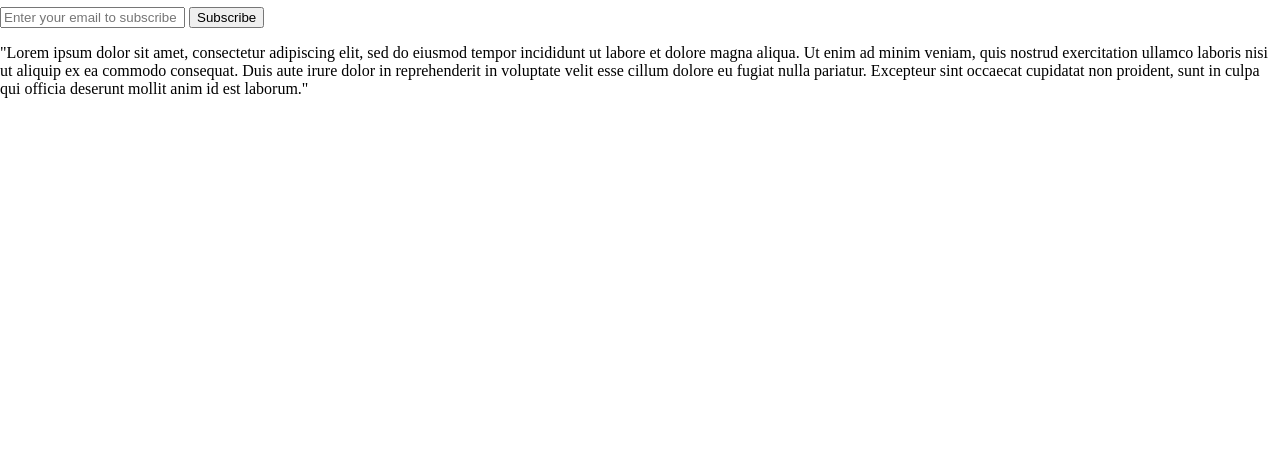
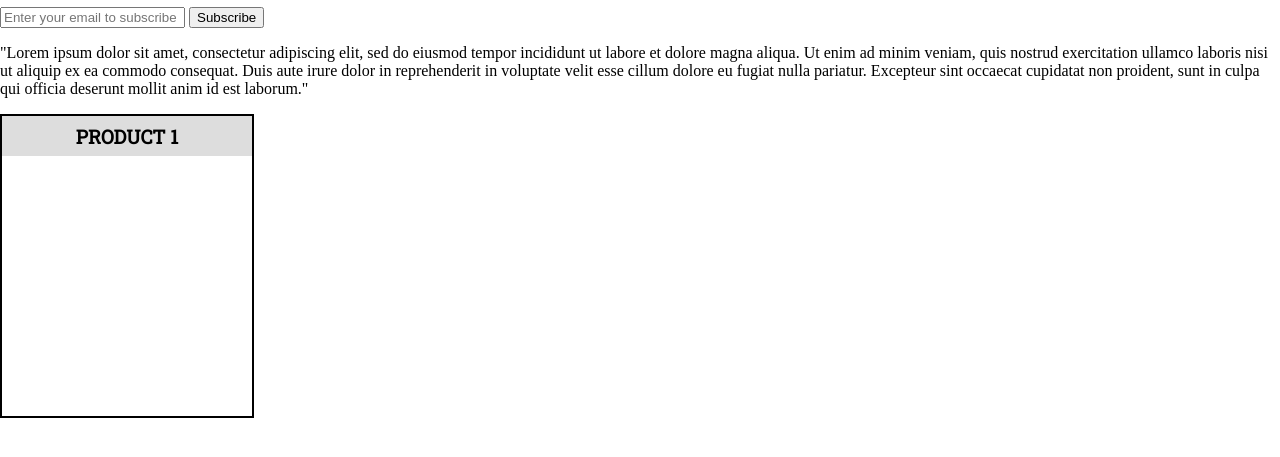
Before and after one commit to pragyes31/landing-page-FCC, a website built with Parcel: page index.html in a window 1280 px wide. Shown: the part 31-488 px from the top of the page. Built offline with nearby package versions, Linux system fonts and the light colour scheme.

Commit message:
Added "Roboto Slab" google font

```diff
--- a/index.html
+++ b/index.html
@@ -34,8 +34,10 @@
         occaecat cupidatat non proident, sunt in culpa qui officia deserunt
         mollit anim id est laborum."
       </p>
-      <div class="products-pricing">
-        <div class="product"></div>
+      <div class="products-list">
+        <div class="product">
+          <div class="product-heading">Product 1</div>
+        </div>
       </div>
     </div>
 
--- a/src/styles.css
+++ b/src/styles.css
@@ -1,3 +1,4 @@
+@import url("https://fonts.googleapis.com/css?family=Roboto+Slab&display=swap");
 body {
   margin: 0px;
   padding: 0px;
@@ -19,6 +20,24 @@ body {
   /* position: fixed; */
 }
 
+.product {
+  max-width: 250px;
+  height: 300px;
+  border: 2px solid black;
+}
+
+.product-heading {
+  height: 40px;
+  background-color: #ddd;
+  display: flex;
+  justify-content: center;
+  align-items: center;
+  font-size: 1.2em;
+  font-weight: bold;
+  text-transform: uppercase;
+  font-family: "Roboto Slab", serif;
+}
+
 @media (max-width: 600px) {
   #header {
     display: block;
```
